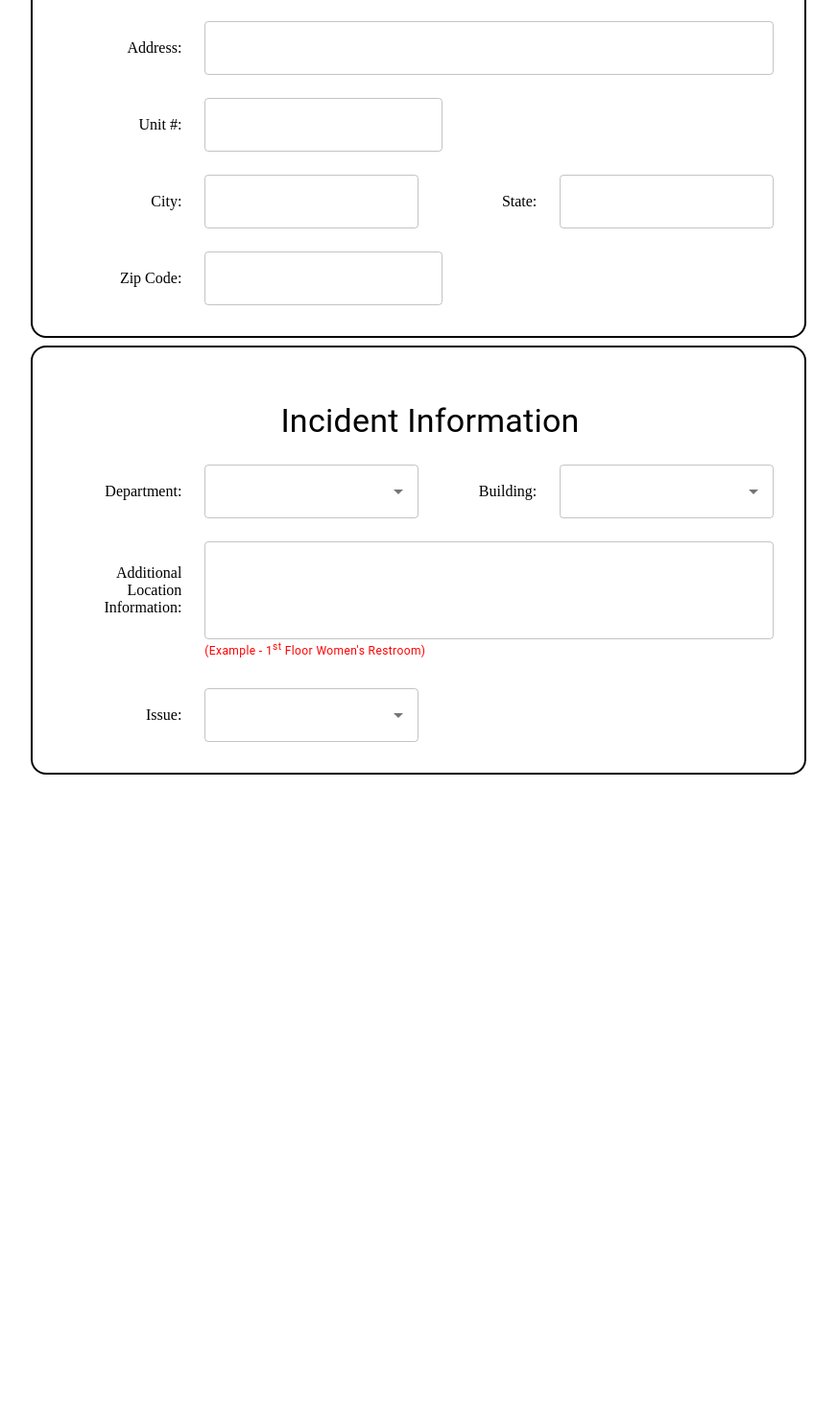
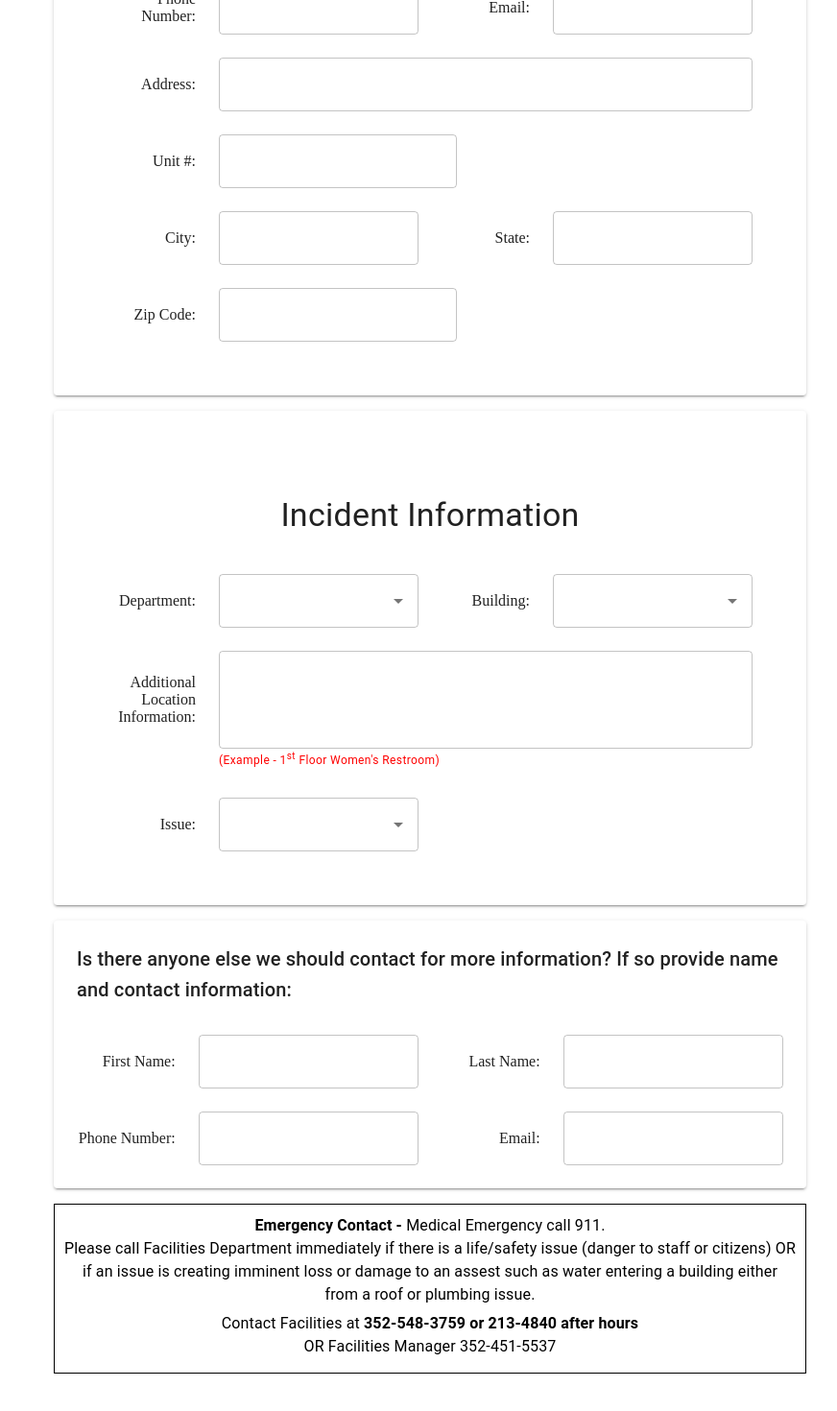
Before and after one commit to AlachuaCountyApps/service-request-cityworks, a React (Create React App) app: page / in a window 1280 px wide. Shown: the part 472-1942 px from the top of the page at 96% size, without its empty margins (192-1064 px from the left). Before the commit the page ends 1335 px from the top, so only its background shows below. Built offline with nearby package versions, Linux system fonts and the light colour scheme.

Commit message:
Emergency contact, Incident info,

```diff
--- a/src/App.js
+++ b/src/App.js
@@ -1,12 +1,12 @@
-import { Grid } from '@mui/material';
-import { BrowserRouter, Route, Routes } from 'react-router-dom';
+import { Grid } from "@mui/material";
+import { BrowserRouter, Route, Routes } from "react-router-dom";
 
-import Home from './pages/Home';
+import Home from "./pages/Home";
 
 function App() {
   return (
     <Grid container spacing={3} sx={{ py: 6 }}>
-      <Grid item xs={12} sx={{ mx: { xs: 5, md: 10, lg: 30 } }}>
+      <Grid item xs={12} sx={{ mx: { xs: 1, md: 10, lg: 30 } }}>
         <BrowserRouter>
           <Routes>
             <Route path='/' element={<Home />} />
--- a/src/components/CallerQuestionsAnswers.js
+++ b/src/components/CallerQuestionsAnswers.js
@@ -1,4 +1,4 @@
-import { Grid, MenuItem, Select } from '@mui/material';
+import { Grid, MenuItem, Select } from "@mui/material";
 
 export default function CallerQuestionsAnswers({
   questionAnswers,
@@ -11,13 +11,13 @@ export default function CallerQuestionsAnswers({
         item
         xs={12}
         sx={{
-          bgcolor: '#2e78ac',
+          bgcolor: "#2e78ac",
           borderTopLeftRadius: 8,
           borderTopRightRadius: 8,
-          color: 'white',
+          color: "white",
           p: 2,
-          fontWeight: 'bold',
-          textAlign: 'center',
+          fontWeight: "bold",
+          textAlign: "center",
         }}
       >
         Please answer the following questions
@@ -26,23 +26,28 @@ export default function CallerQuestionsAnswers({
         <Grid
           container
           key={index}
-          sx={{ bgcolor: index % 2 ? '#aec4e5' : '#ebf2f7', p: 2 }}
+          sx={{ bgcolor: index % 2 ? "#aec4e5" : "#ebf2f7", p: 2 }}
         >
           <Grid
             item
             xs={1}
-            sx={{ fontSize: 15, textAlign: 'center', alignSelf: 'center' }}
+            sx={{ fontSize: 15, textAlign: "center", alignSelf: "center" }}
           >
             {index + 1}.
           </Grid>
-          <Grid item xs={7} sx={{ alignSelf: 'center', fontWeight: 'bold' }}>
+          <Grid
+            item
+            xs={11}
+            sm={7}
+            sx={{ alignSelf: "center", fontWeight: "bold" }}
+          >
             {question.question}
           </Grid>
-          <Grid item xs={4}>
+          <Grid item xs={12} sm={4}>
             <Select
-              value={selectedAnswers[index] ? selectedAnswers[index] : ''}
+              value={selectedAnswers[index] ? selectedAnswers[index] : ""}
               onChange={(e) => updateSelectedAnswers(index, e)}
-              style={{ minWidth: 200, fontWeight: 'bold' }}
+              style={{ minWidth: 200, fontWeight: "bold" }}
             >
               {question.answers.map((answer, ind) => (
                 <MenuItem key={ind} value={answer}>
--- /dev/null
+++ b/src/components/EmergencyContact.js
@@ -0,0 +1,27 @@
+import { Grid, Typography } from '@mui/material';
+
+export default function EmergencyContact() {
+  return (
+    <Grid
+      container
+      style={{ textAlign: 'center', border: '1px solid black', padding: 10 }}
+    >
+      <Grid item xs={12}>
+        <Typography variant='body1' gutterBottom>
+          <b>Emergency Contact - </b> Medical Emergency call 911.
+          <br />
+          Please call Facilities Department immediately if there is a
+          life/safety issue (danger to staff or citizens) OR if an issue is
+          creating imminent loss or damage to an assest such as water entering a
+          building either from a roof or plumbing issue.
+        </Typography>
+      </Grid>
+      <Grid item xs={12}>
+        <Typography variant='body1' gutterBottom>
+          Contact Facilities at <b>352-548-3759 or 213-4840 after hours</b>{' '}
+          <br /> OR Facilities Manager 352-451-5537
+        </Typography>
+      </Grid>
+    </Grid>
+  );
+}
--- a/src/components/IncidentInformation.js
+++ b/src/components/IncidentInformation.js
@@ -1,9 +1,15 @@
-import { Autocomplete, Grid, TextField, Typography } from '@mui/material';
-import { useEffect, useState } from 'react';
+import {
+  Autocomplete,
+  Grid,
+  Paper,
+  TextField,
+  Typography,
+} from "@mui/material";
+import { useEffect, useState } from "react";
 
-import location from '../data/location.json';
-import issuesList from '../data/issue.json';
-import CallerQuestionsAnswers from './CallerQuestionsAnswers';
+import location from "../data/location.json";
+import issuesList from "../data/issue.json";
+import CallerQuestionsAnswers from "./CallerQuestionsAnswers";
 
 export default function IncidentInformation({
   issue,
@@ -25,12 +31,10 @@ export default function IncidentInformation({
   }, []);
 
   return (
+    <Paper elevation={2} sx={{ padding: 3, mb: 2 }}>
       <Grid
         container
         sx={{
-        borderStyle: 'solid',
-        borderRadius: 4,
-        borderWidth: 2,
           pt: { xs: 1, sm: 4 },
           pl: { xs: 1, sm: 4 },
           pr: { xs: 1, sm: 4 },
@@ -39,11 +43,11 @@ export default function IncidentInformation({
         }}
         spacing={3}
       >
-      <Grid item xs={12} style={{ textAlign: 'center' }}>
+        <Grid item xs={12} sx={{ textAlign: "center", mb: 2 }}>
           <Typography variant='h4'>Incident Information</Typography>
         </Grid>
 
-      <Grid item xs={4} sm={2} sx={{ textAlign: 'end', alignSelf: 'center' }}>
+        <Grid item xs={4} sm={2} sx={{ textAlign: "end", alignSelf: "center" }}>
           Department:
         </Grid>
         <Grid item xs={8} sm={4}>
@@ -56,7 +60,7 @@ export default function IncidentInformation({
           />
         </Grid>
 
-      <Grid item xs={4} sm={2} sx={{ textAlign: 'end', alignSelf: 'center' }}>
+        <Grid item xs={4} sm={2} sx={{ textAlign: "end", alignSelf: "center" }}>
           Building:
         </Grid>
         <Grid item xs={8} sm={4}>
@@ -69,7 +73,7 @@ export default function IncidentInformation({
           />
         </Grid>
 
-      <Grid item xs={4} sm={2} sx={{ textAlign: 'end', alignSelf: 'center' }}>
+        <Grid item xs={4} sm={2} sx={{ textAlign: "end", alignSelf: "center" }}>
           Additional Location Information:
         </Grid>
         <Grid item xs={8} sm={10}>
@@ -85,12 +89,17 @@ export default function IncidentInformation({
 
         <Grid item xs={4} sm={2}></Grid>
         <Grid item xs={8} sm={10} style={{ paddingTop: 0 }}>
-        <Typography variant='caption' display='block' color='red' gutterBottom>
+          <Typography
+            variant='caption'
+            display='block'
+            color='red'
+            gutterBottom
+          >
             (Example - 1<sup>st</sup> Floor Women's Restroom)
           </Typography>
         </Grid>
 
-      <Grid item xs={4} sm={2} sx={{ textAlign: 'end', alignSelf: 'center' }}>
+        <Grid item xs={4} sm={2} sx={{ textAlign: "end", alignSelf: "center" }}>
           Issue:
         </Grid>
         <Grid item xs={8} sm={4}>
@@ -104,7 +113,7 @@ export default function IncidentInformation({
           />
         </Grid>
 
-      {issue !== '' && questionAnswers.length > 0 && (
+        {issue !== "" && questionAnswers.length > 0 && (
           <>
             <Grid item xs={12}>
               <CallerQuestionsAnswers
@@ -118,7 +127,7 @@ export default function IncidentInformation({
               item
               xs={4}
               sm={2}
-            sx={{ textAlign: 'end', alignSelf: 'center' }}
+              sx={{ textAlign: "end", alignSelf: "center" }}
             >
               Description of the Issue:
             </Grid>
@@ -147,5 +156,6 @@ export default function IncidentInformation({
           </>
         )}
       </Grid>
+    </Paper>
   );
 }
--- /dev/null
+++ b/src/components/OtherContact.js
@@ -0,0 +1,54 @@
+import { Paper, Grid, Typography, TextField } from "@mui/material";
+
+export default function CallerInformation({
+  handleFormDataChange,
+  secondaryfirstName,
+  secondaryLastName,
+  secondaryWorkPhone,
+  secondaryEmail,
+}) {
+  return (
+    <Paper elevation={2} sx={{ padding: 3, mb: 2 }}>
+      <Grid container spacing={3}>
+        <Grid item xs={12}>
+          <Typography variant='h6' gutterBottom>
+            Is there anyone else we should contact for more information? If so
+            provide name and contact information:
+          </Typography>
+        </Grid>
+        <Grid item xs={3} sm={2} sx={{ textAlign: "end", alignSelf: "center" }}>
+          First Name:
+        </Grid>
+        <Grid item xs={9} sm={4}>
+          <TextField id='otherFirstName' name='otherFirstName' fullWidth />
+        </Grid>
+
+        <Grid item xs={3} sm={2} sx={{ textAlign: "end", alignSelf: "center" }}>
+          Last Name:
+        </Grid>
+        <Grid item xs={9} sm={4}>
+          <TextField id='otherLastName' name='otherLastName' fullWidth />
+        </Grid>
+
+        <Grid item xs={3} sm={2} sx={{ textAlign: "end", alignSelf: "center" }}>
+          Phone Number:
+        </Grid>
+        <Grid item xs={9} sm={4}>
+          <TextField
+            id='otherWorkPhoneNumber'
+            name='otherWorkPhoneNumber'
+            type='tel'
+            fullWidth
+          />
+        </Grid>
+
+        <Grid item xs={3} sm={2} sx={{ textAlign: "end", alignSelf: "center" }}>
+          Email:
+        </Grid>
+        <Grid item xs={9} sm={4}>
+          <TextField id='otherEmail' name='otherEmail' type='email' fullWidth />
+        </Grid>
+      </Grid>
+    </Paper>
+  );
+}
--- a/src/pages/Home.js
+++ b/src/pages/Home.js
@@ -5,6 +5,8 @@ import problemAreaData from "../data/problemArea.json";
 import questionsandAnswers from "../data/callerQuestions&Answers.json";
 import CallerInformation from "../components/CallerInformation";
 import IncidentInformation from "../components/IncidentInformation";
+import OtherContact from "../components/OtherContact";
+import EmergencyContact from "../components/EmergencyContact";
 
 export default function Home() {
   const [domain, setDomain] = useState("");
@@ -63,6 +65,8 @@ export default function Home() {
           selectedAnswers={selectedAnswers}
           updateSelectedAnswers={updateSelectedAnswers}
         />
+        <OtherContact />
+        <EmergencyContact />
       </Grid>
     </Grid>
   );
```
Also changed, not shown: src/components/CallerInformation.js (+25 -21 lines). Lines whose indentation alone changed are shown as unchanged.
